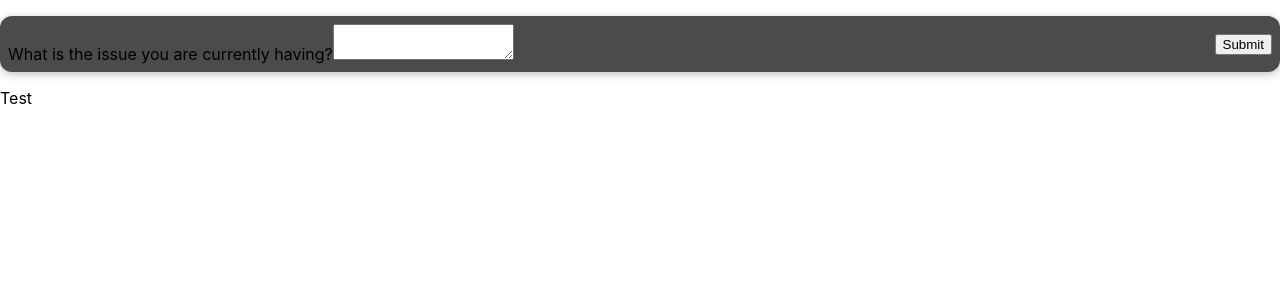
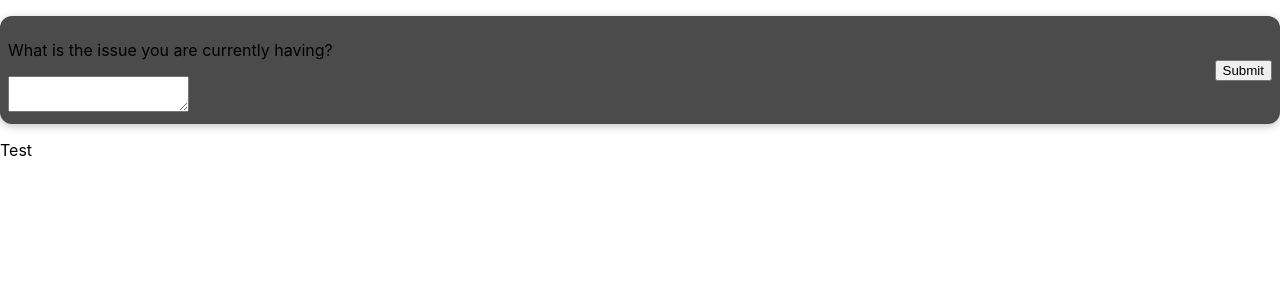
Before and after one commit to ticket-tiger/ticket-management-system, a React (Create React App) app: page / in a window 1280 px wide. Shown: the top 300 px of the page. Built offline with nearby package versions, Linux system fonts and the light colour scheme.

Commit message:
Changed eslint configuration

```diff
--- a/package.json
+++ b/package.json
@@ -42,6 +42,7 @@
     "eslint-plugin-import": "^2.25.2",
     "eslint-plugin-jsx-a11y": "^6.4.1",
     "eslint-plugin-react": "^7.26.1",
-    "eslint-plugin-react-hooks": "^4.2.0"
+    "eslint-plugin-react-hooks": "^4.2.0",
+    "react-test-renderer": "^17.0.2"
   }
 }
--- a/src/components/SubmitTicket/SubmitTicket.js
+++ b/src/components/SubmitTicket/SubmitTicket.js
@@ -24,12 +24,13 @@ const SubmitTicket = () => {
   return (
     <div className="submit-ticket">
       <form>
-        What is the issue you are currently having?
+        <p>What is the issue you are currently having?</p>
         <label>
           <textarea type="text" onInput={(e) => setTicketText(e.target.value)} />
         </label>
       </form>
       <button
+        type="submit"
                // className = 'submit-ticket__button'
         onClick={{ clickHandler }}
       >
--- a/src/reportWebVitals.js
+++ b/src/reportWebVitals.js
@@ -1,6 +1,8 @@
-const reportWebVitals = onPerfEntry => {
+const reportWebVitals = (onPerfEntry) => {
   if (onPerfEntry && onPerfEntry instanceof Function) {
-    import('web-vitals').then(({ getCLS, getFID, getFCP, getLCP, getTTFB }) => {
+    import('web-vitals').then(({
+      getCLS, getFID, getFCP, getLCP, getTTFB,
+    }) => {
       getCLS(onPerfEntry);
       getFID(onPerfEntry);
       getFCP(onPerfEntry);
```
Also changed, not shown: .eslintrc.json, 1 other file (tests, documents, lock files or other folders).
